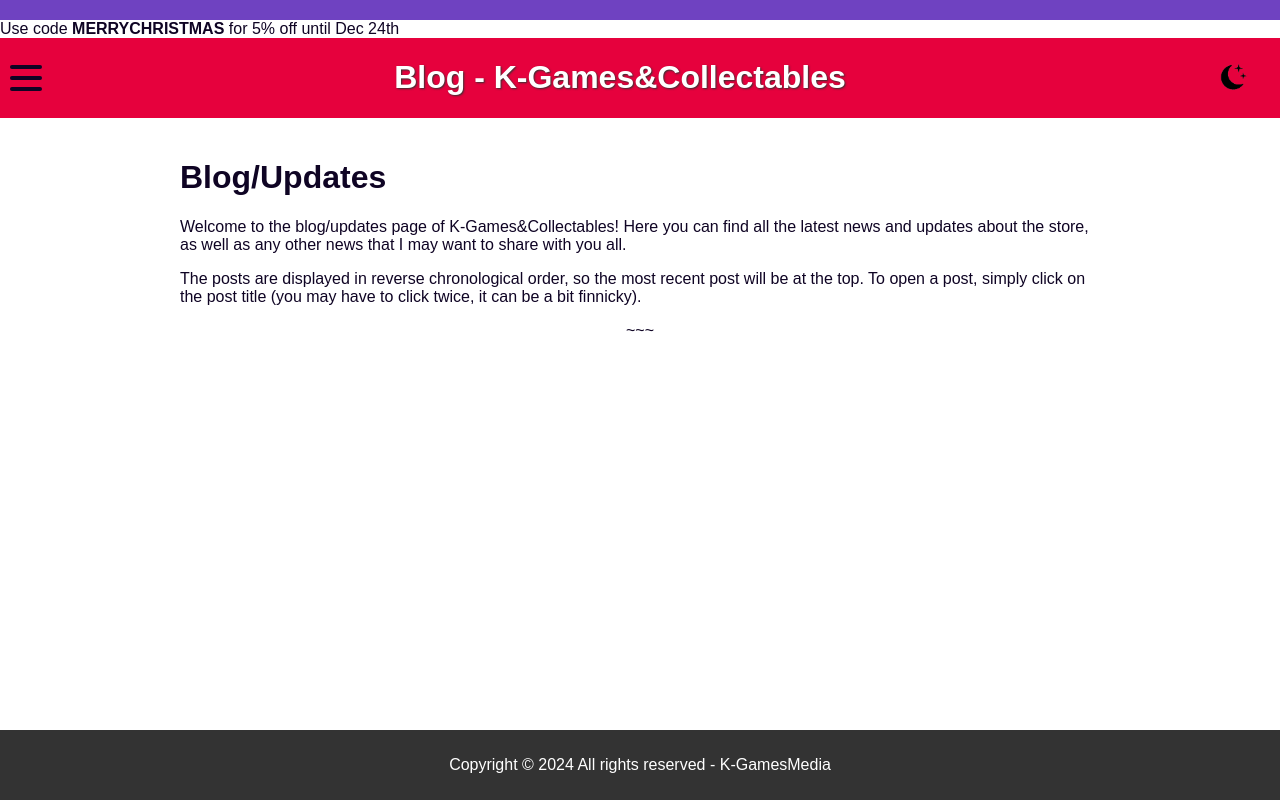
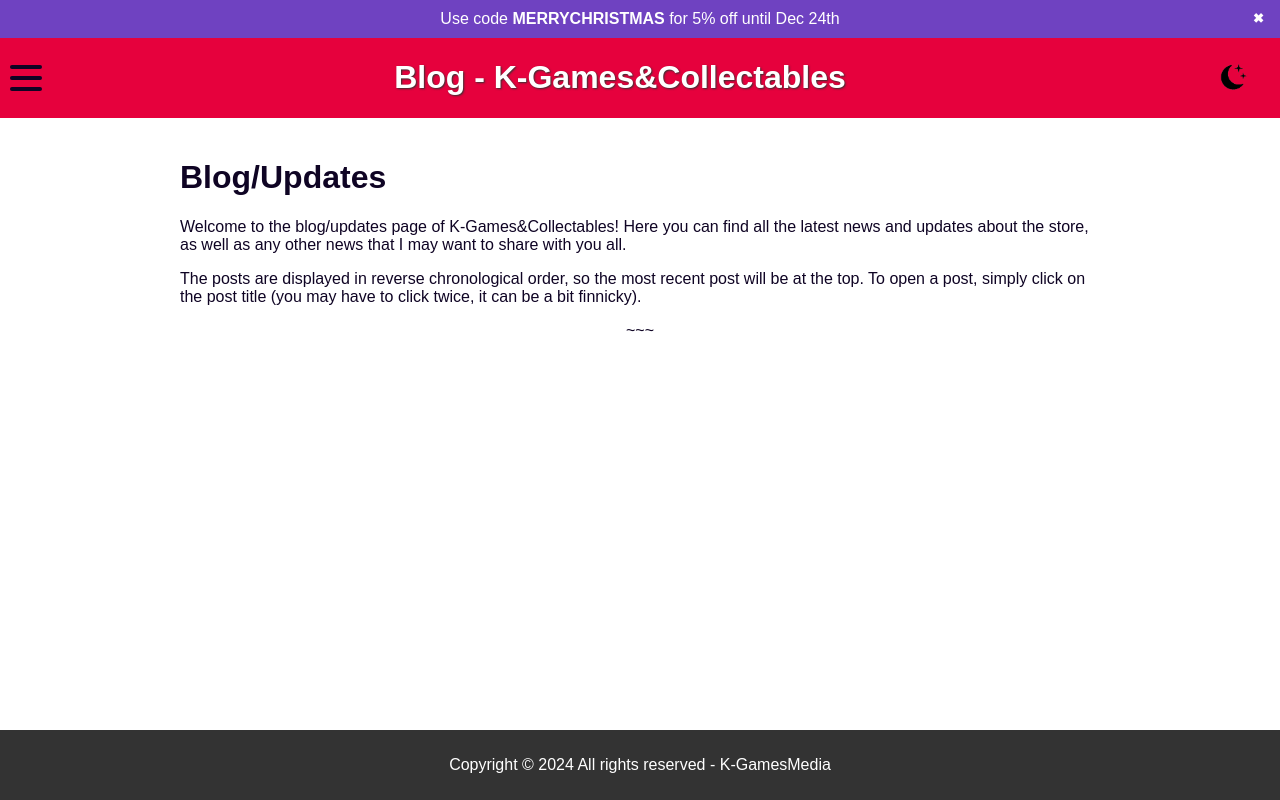
Before and after one commit to K-Games-Collectables/K-Games-Collectables.github.io, a plain HTML site: page blog.html in a window 1280 px wide. Drawn offline with Linux system fonts and the light colour scheme; some packages are replaced by stand-ins of ours; a script that the page names is missing.

Commit message:
fixed it this time

```diff
--- a/blog.html
+++ b/blog.html
@@ -13,10 +13,11 @@
     <link rel="icon" type="image/png" sizes="32x32" href="images/favicon-32x32.png">
     <link rel="icon" type="image/png" sizes="16x16" href="images/favicon-16x16.png">
     <link rel="stylesheet" href="https://cdn.jsdelivr.net/npm/sweetalert2@11/dist/sweetalert2.min.css">
+    <script src="https://cdn.jsdelivr.net/npm/sweetalert2@11"></script>
 </head>
 <body class="body-class">
 
-    <div id="promo-banner"></div>
+    <div id="promo-banner">
         <span>Use code <strong>MERRYCHRISTMAS</strong> for 5% off until Dec 24th</span>
         <button id="banner-close" style="background: none; border: none; color: white; font-weight: bold; cursor: pointer; position: absolute; right: 10px;">✖</button>
     </div>
@@ -76,7 +77,6 @@
     <script src="scripts/copyright.js"></script>
     <script src="scripts/hamburger.js"></script>
     <script src="scripts/darkmode.js"></script>
-    <script src="https://cdn.jsdelivr.net/npm/sweetalert2@11"></script>
     <script>
         document.getElementById('promo-banner').addEventListener('click', function() {
             Swal.fire({
```
Also changed, not shown: contact.html (+1 -1 lines), store.html (+2 -2 lines).
